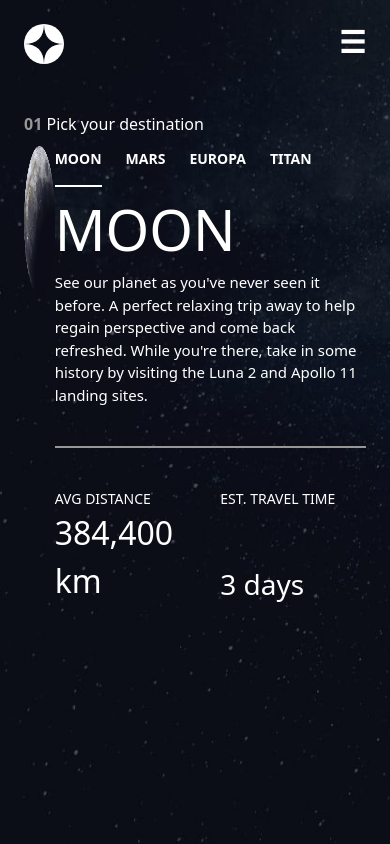
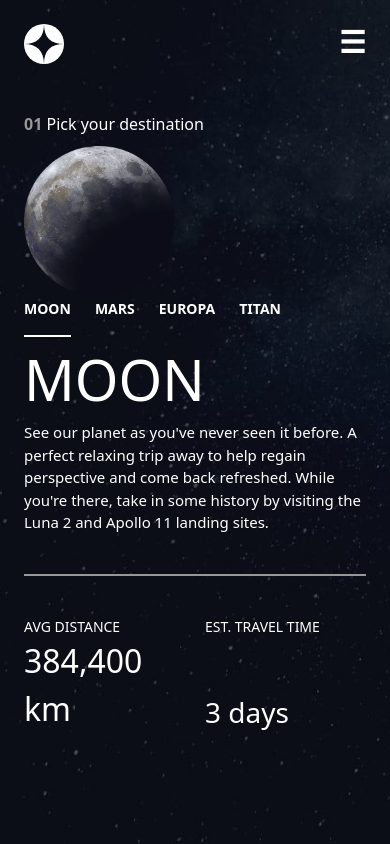
Before and after one commit to DanielApple05/Space-Tourism-site, a React (Vite) app: page /destinations in a window 390 px wide. Built offline with nearby package versions, Linux system fonts and the light colour scheme.

Commit message:
update layout for planets component to enhance responsiveness and grid display

```diff
--- a/src/components/destinationComponents/planets.jsx
+++ b/src/components/destinationComponents/planets.jsx
@@ -10,7 +10,7 @@ const planets = ({ galaxy }) => {
         <span className="text-[#979797] font-bold">01</span> Pick your
         destination
       </h1>
-      <div className="w-[100%] flex  xl:py-[133px] py-[10px] xl:pr-[47px] pr-[0px] xl:pl-[27px] pl-[0px] justify-between ">
+      <div className="w-[100%] flex  xl:py-[133px] py-[10px] xl:pr-[47px] pr-[0px] xl:pl-[27px] pl-[0px] justify-between xl:flex grid ">
         <div className="xl:w-[40%] block ">
           <img src={galaxy[activePlanet].images.webp} alt="" className="xl:w-[480px] w-[150px] xl:h-[480px] h-[150px] "/>
         </div>
```
